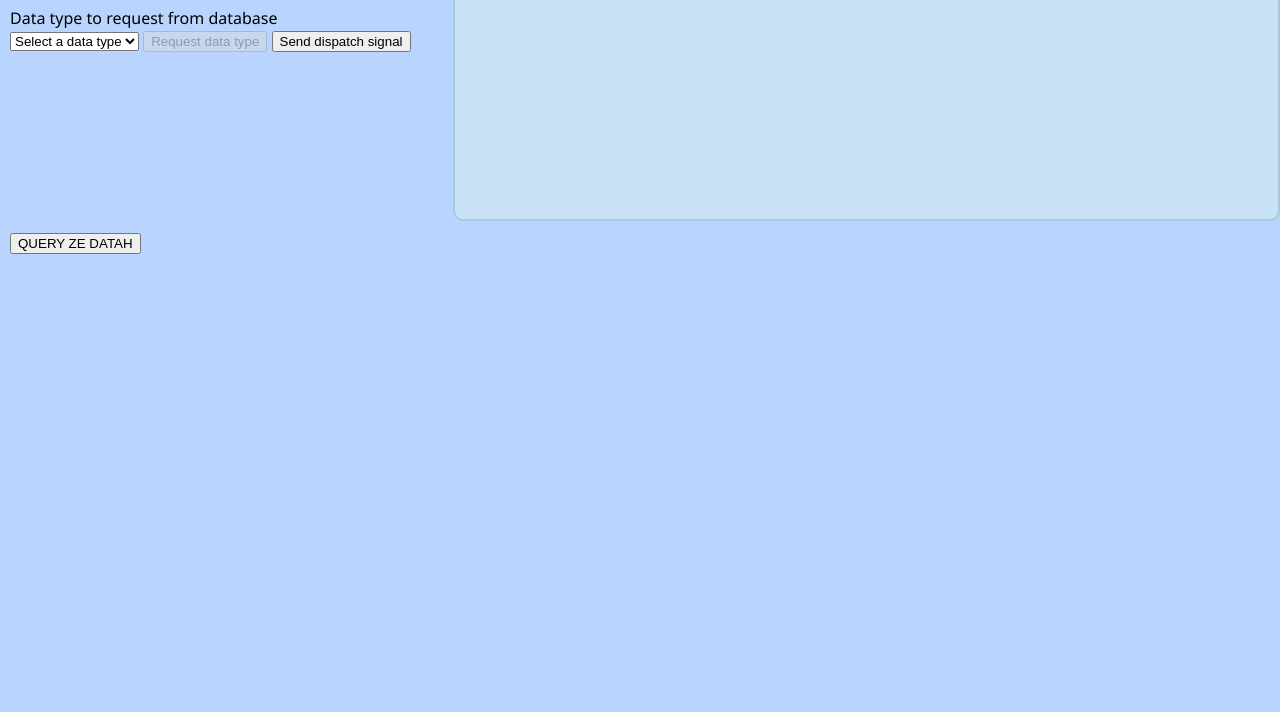
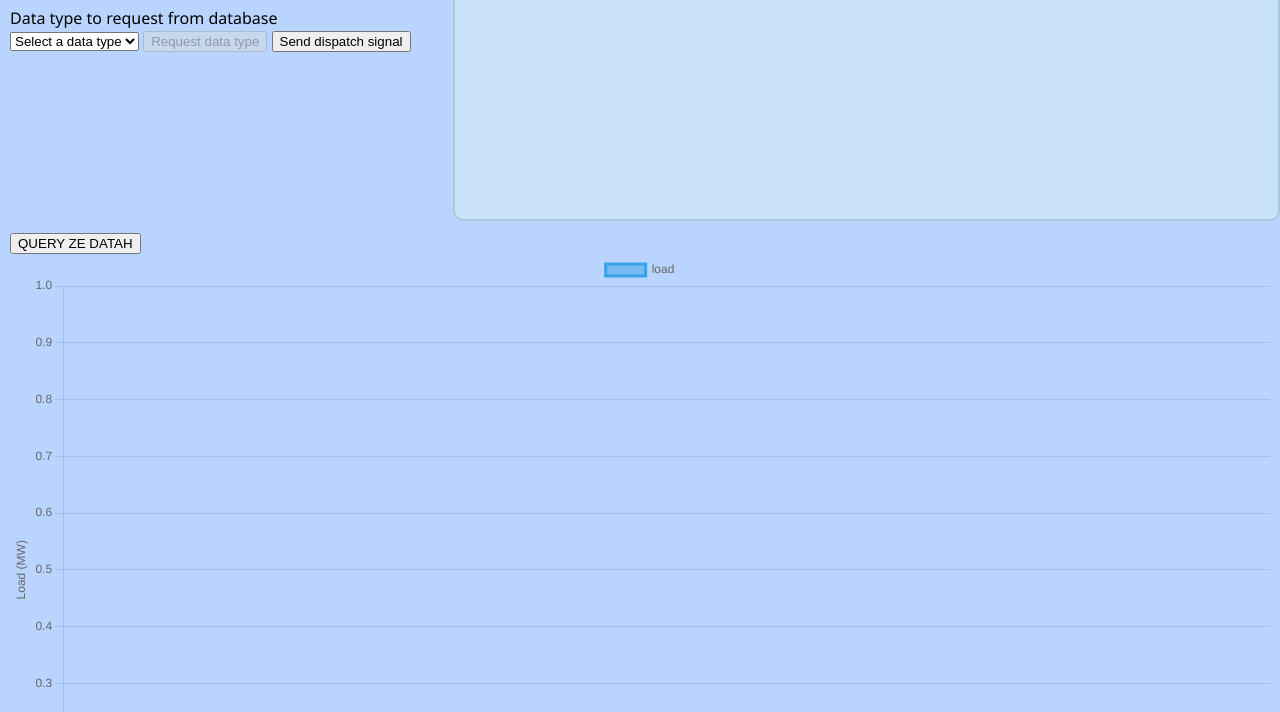
Before and after one commit to planT-444/DERMS-ui, a website: page src/front-end/index.html in a window 1280 px wide. Shown: the part 88-800 px from the top of the page. Drawn offline with nearby package versions, Linux system fonts and the light colour scheme.

Commit message:
CHARTING WORKS

```diff
--- a/src/front-end/index.html
+++ b/src/front-end/index.html
@@ -6,6 +6,7 @@
     <title>the thingy</title>
     <link rel="stylesheet" href="main.css">
     <script src="https://ajax.googleapis.com/ajax/libs/jquery/3.1.0/jquery.min.js"></script>
+    <script src="https://cdn.jsdelivr.net/npm/chart.js"></script>
 
 </head>
 
@@ -31,6 +32,7 @@
     </div>
     <div id="data-container">
         <button id="query-data-button">QUERY ZE DATAH</button>
+        <canvas id="load-data-chart"></canvas>
     </div>
     <script type="module" src="index.js"></script>
 
--- a/src/front-end/index.js
+++ b/src/front-end/index.js
@@ -5,6 +5,8 @@ $(function() {
     const logContainer = $("#log-container")
     const log = $("#log")
     const queryDataButton = $("#query-data-button")
+    const canvas = document.getElementById("load-data-chart").getContext('2d')
+
 
     // button event bindings
     dataTypeSelect.on("change", dataTypeSelectChanged)
@@ -12,9 +14,36 @@ $(function() {
     dispatchButton.on("click", userSendDispatchSignal)
     queryDataButton.on("click", async function() {await userQueryData()})
 
+    const loadDataChart = new Chart(canvas, {
+        type: 'line',
+        data: {
+            labels: [],
+            datasets: [{
+                data: [],
+                label: 'load'
+            }]
+        },
+        options: {
+            scales: {
+                x: {
+                    title: {
+                        display: true,
+                        text: 'Time (s)'
+                    }
+                },
+                y: {
+                    beginAtZero: true,
+                    title: {
+                        display: true,
+                        text: 'Load (MW)'
+                    }
+                }
+            }
+        }
+    })
+
     // testing
     dispatchButton.attr("disabled", false) // for now
-
 
 
     function logMessage(msg) {
@@ -57,10 +86,18 @@ $(function() {
             if (!response.ok)
                 throw new Error("ZERE VAS A PROHBLEM FETCHING ZE DATAH1!!1!")
             const data = await response.json()
-            console.log(data)
+            updateChart(data)
         } catch {
             console.log("ERRRRORRRR FETCHING ZE DATAH")
         }
+    }
+
+    function updateChart(data) {
+        console.log("YOOO DATA PASSED GIMMEH GIMME")
+        console.log(data)
+        loadDataChart.data.labels = data["time"]
+        loadDataChart.data.datasets[0].data = data["load"]
+        loadDataChart.update()
     }
 
     function DUMMYFUNKY() {
```
